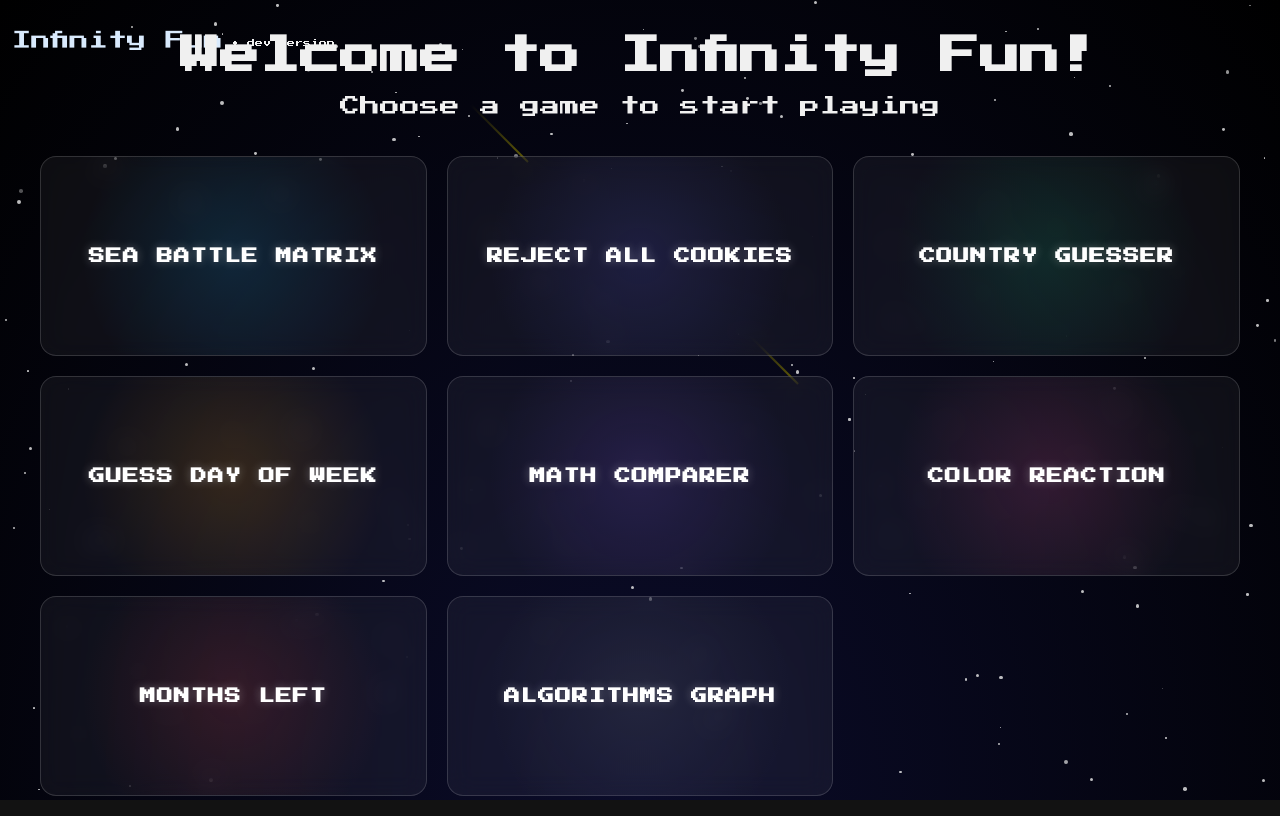
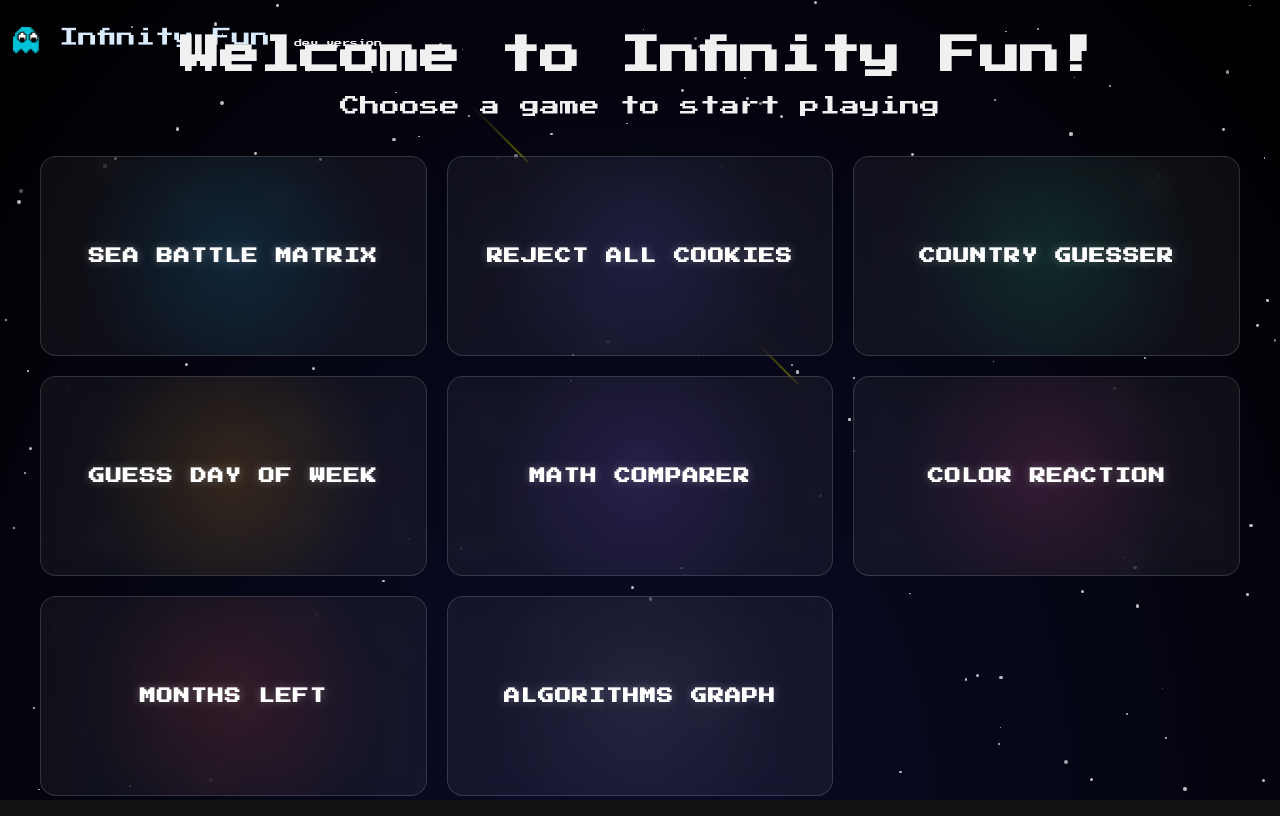
Before and after one commit to RuslanPr0g/infinity-fun, an Angular app: page / in a window 1280 px wide. Built offline with nearby package versions, Linux system fonts and the light colour scheme; a web font is replaced by a local one.

Commit message:
v3.4.0 > Express logo in header

```diff
--- a/src/app/shared/components/home-link/home-link.component.html
+++ b/src/app/shared/components/home-link/home-link.component.html
@@ -1,2 +1,5 @@
-<a href="/infinity-fun" class="home-link">Infinity Fun</a>
-<span class="version">&nbsp;&#x2022; {{ releaseVersion }} version </span>
+<a href="/infinity-fun" class="home-link">
+  <img src="favicon.png" alt="Infinity Fun" class="home-logo" />
+  Infinity Fun
+</a>
+<span class="version"> &nbsp;&#x2022; {{ releaseVersion }} version </span>
--- a/src/app/shared/components/home-link/home-link.component.scss
+++ b/src/app/shared/components/home-link/home-link.component.scss
@@ -13,6 +13,13 @@
   text-decoration: none;
 }
 
+.home-logo {
+  width: 28px;
+  height: 28px;
+  vertical-align: middle;
+  display: inline-block;
+}
+
 .version {
   color: $primary-text-color;
   font-size: 8px;
```
